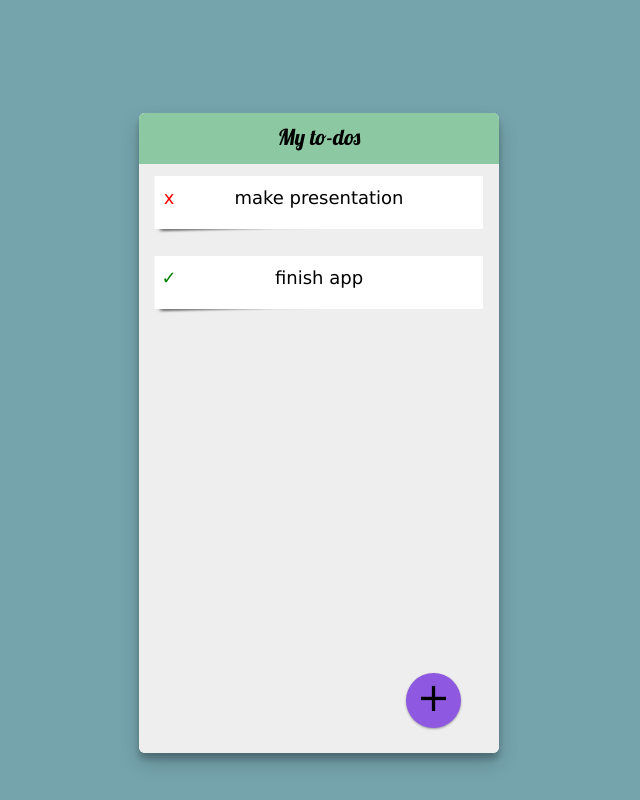
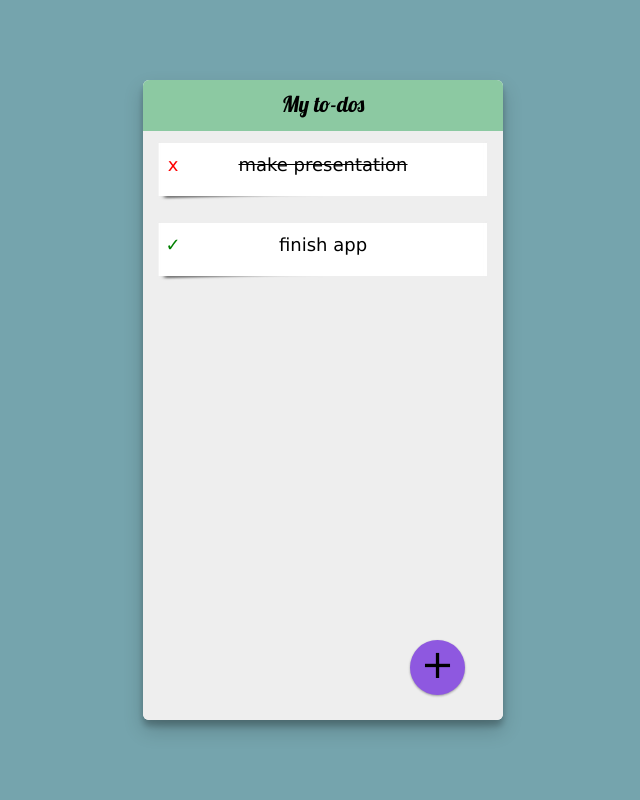
Before and after one commit to cristianbara/intro2angularjs, a plain HTML site: page finished-app/AngularJS Intro/index.html in a window 1280 px wide. Shown: the whole page, without its empty margins (317-957 px from the left). Drawn offline with nearby package versions, Linux system fonts and the light colour scheme.

Commit message:
finished app

```diff
--- a/finished-app/AngularJS Intro/index.html
+++ b/finished-app/AngularJS Intro/index.html
@@ -49,10 +49,12 @@ body {
 }
 .gwd-div-1stp {
     position: absolute;
-    left: 456px;
-    top: 113px;
+    left: 50%;
+    top: 50%;
     width: 360px;
     height: 640px;
+    margin-left: -180px;
+    margin-top: -320px;
     box-shadow: rgba(0, 0, 0, 0.188235) 0px 10px 20px, rgba(0, 0, 0, 0.227451) 0px 6px 6px;
     border-radius: 6px;
     overflow: hidden;
@@ -141,9 +143,10 @@ body {
   <div class="gwd-div-1stp" id="phone">
     <div class="gwd-div-1vyq" id="title">My to-dos</div>
     <div class="gwd-div-1n6y" id="body">
-      <div ng-repeat="item in model" class="gwd-div-1g9m" ng-class="done: item.done" ng-switch="item.done" >
-          <div style="left: 2px; top:0; width: 100%, height: 100%" contentEditable="true">{{item.text}}</div>
-
+      <div ng-repeat="item in model" class="gwd-div-1g9m" ng-class="{done: item.done == true}" ng-switch="item.done" >
+          <div style="left: 2px; top:0; width: 100%, height: 100%" contentEditable="true">
+           {{item.text}}
+          </div>
         <div class="gwd-div-pjjz" ng-switch-when="false" ng-click="markAsDone($index)">✓</div>
         <div class="gwd-div-pjjz done-btn" ng-switch-when="true" ng-click="removeToDo($index)">x</div>
       </div>
```
